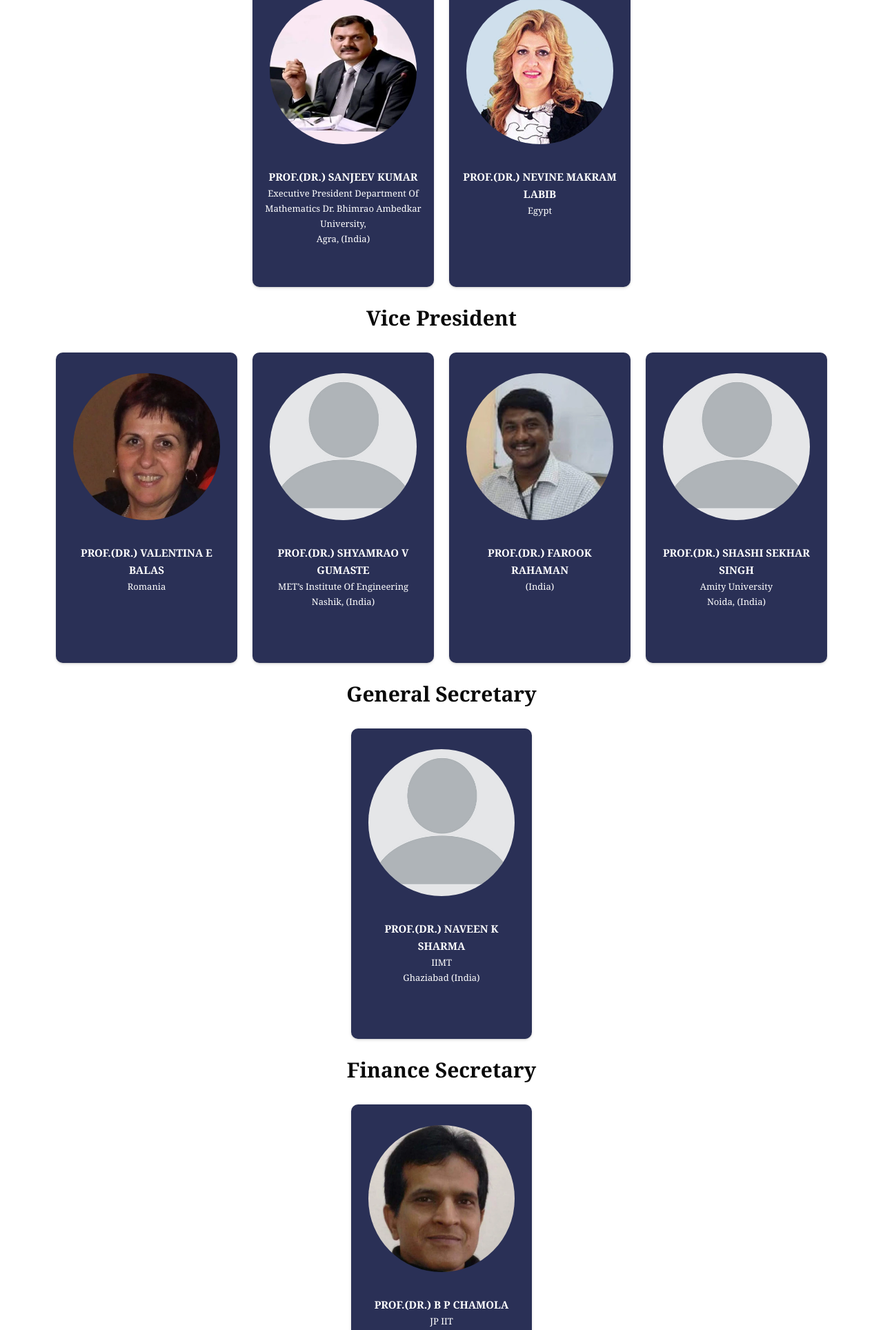
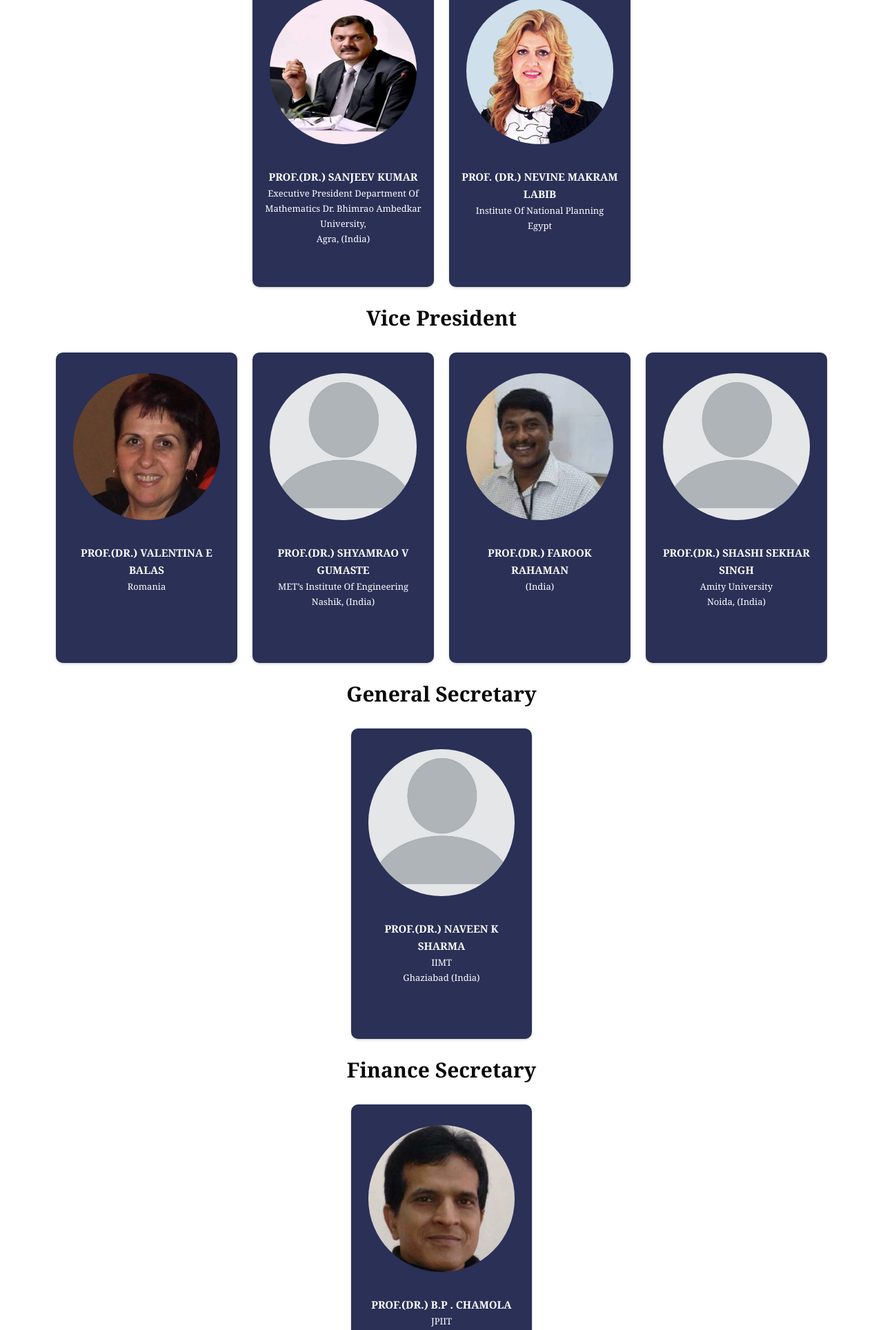
Before and after one commit to gauravsharmadriveit/serfglobal, a PHP site: page /management-team in a window 1280 px wide, after a click on "Executive Committee". Shown: the part 525-2453 px from the top of the page at 69% size. Run offline with PHP 8.4, Linux system fonts and the light colour scheme.

Commit message:
codeupdate

```diff
--- a/footer.php
+++ b/footer.php
@@ -22,11 +22,11 @@
                      </div>
                      <div class="footer_link">
                         <ul>
-                           <li><a href="management-team.php">Management Team </a></li>
-                           <li><a href="current-journal.php">Current Journal</a></li>
-                           <li><a href="upcomming-journals.php">Upcomming Journals</a></li>
-                           <li><a href="national-awards.php">National Awards</a></li>
-                           <li><a href="upcomming-journals.php">Global Awards</a></li>
+                           <li><a href="management-team">Management Team </a></li>
+                           <li><a href="current-journal">Current Journal</a></li>
+                           <li><a href="upcomming-journals">Upcomming Journals</a></li>
+                           <li><a href="national-awards">National Awards</a></li>
+                           <li><a href="upcomming-journals">Global Awards</a></li>
 
                         </ul>
                      </div>
@@ -37,11 +37,11 @@
                      </div>
                      <div class="footer_link">
                         <ul>
-                           <li><a href="membership-benefits.php">Membership Benifits</a></li>
-                           <li><a href="membership-details.php">Membership Details</a></li>
-                           <li><a href="online-application.php">Online Application</a></li>
+                           <li><a href="membership-benefits">Membership Benifits</a></li>
+                           <li><a href="membership-details">Membership Details</a></li>
+                           <li><a href="online-application">Online Application</a></li>
                            <li><a href="javascript:void(0);">List of life members</a></li>
-                           <li><a href="application.php">Application</a></li>
+                           <li><a href="application">Application</a></li>
                         </ul>
                      </div>
                   </div>
--- a/management-team.php
+++ b/management-team.php
@@ -52,7 +52,7 @@
                                  <img src="assets/img/team/dorota-pro.webp">
                               </div>
                               <h3 class="title">Prof. (Dr.) Dorota Jelonek</h3>
-                              <span class="post">Faculty Of Management At The Czestochowa University Of Technolog </span>
+                              <span class="post">Faculty Of Management At The Czestochowa University Of Technology</span>
                               <span class="d-block country_name">Poland</span>
                            </div>
                         </div>
@@ -138,7 +138,8 @@
                               <div class="pic">
                                  <img src="assets/img/team/nevine.webp">
                               </div>
-                              <h3 class="title">Prof.(Dr.) Nevine Makram Labib</h3>
+                              <h3 class="title">PROF. (DR.) NEVINE MAKRAM Labib</h3>
+                                <span class="post">Institute of National Planning</span>
                               <span class="d-block country_name">Egypt</span>
                            </div>
                         </div>
@@ -211,8 +212,8 @@
                               <div class="pic">
                                  <img src="assets/img/team/b-p-chamola.webp">
                               </div>
-                              <h3 class="title">Prof.(Dr.) B P Chamola</h3>
-                              <span class="post">JP IIT</span>
+                              <h3 class="title">PROF.(DR.) B.P . CHAMOLA</h3>
+                              <span class="post">JPIIT</span>
                               <span class="d-block country_name">Noida (India)</span>
                            </div>
                         </div>
@@ -236,7 +237,7 @@
                                  <img src="assets/img/team/ilona.webp">
                               </div>
                               <h3 class="title">Prof.(Dr.) Ilona Paweloszek (Member, Planning)</h3>
-                              <span class="post"></span>
+                              <span class="post">Faculty Of Management At The Czestochowa University Of Technology, </span>
                               <span class="d-block country_name">Poland</span>
                            </div>
                         </div>
@@ -267,7 +268,7 @@
                               </div>
                               <h3 class="title">Prof.(Dr.) Mahesh Joshi</h3>
                               <span class="post">Manipal University </span>
-                              <span class="d-block country_name">(Jaipur), India </span>
+                              <span class="d-block country_name">(India), Jaipur  </span>
                            </div>
                         </div>
                      </div>
```
